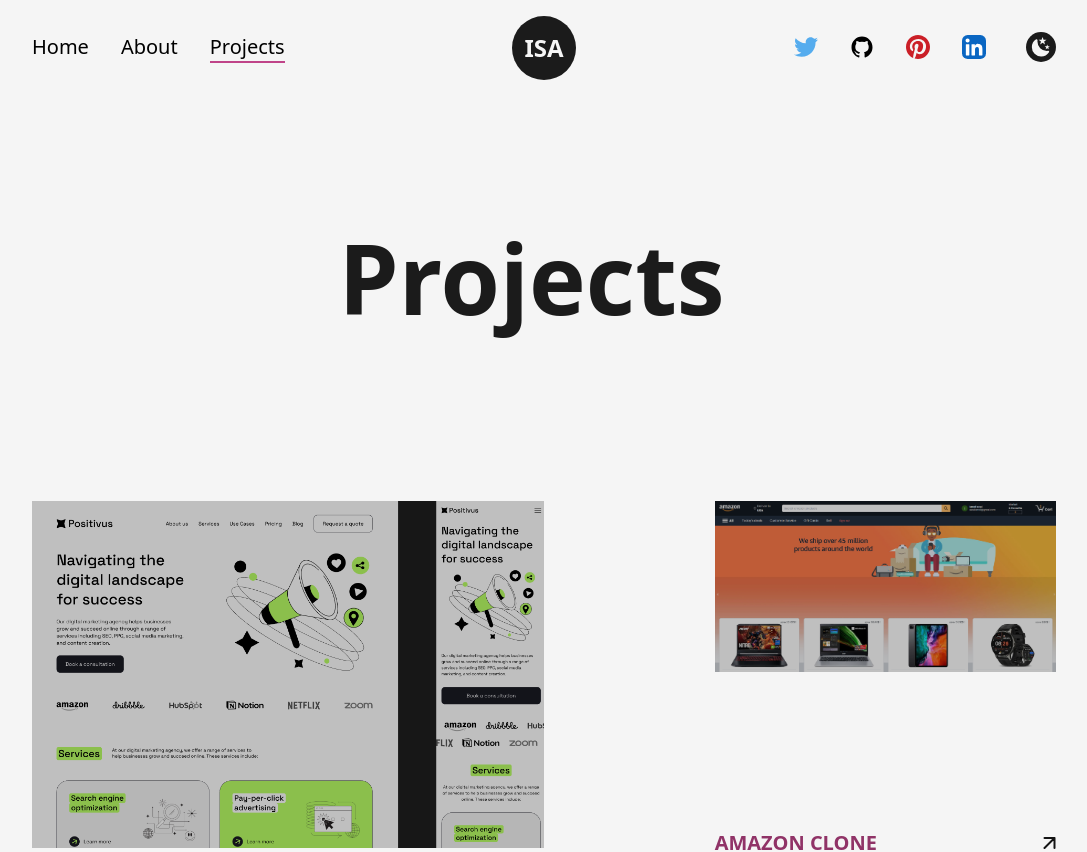
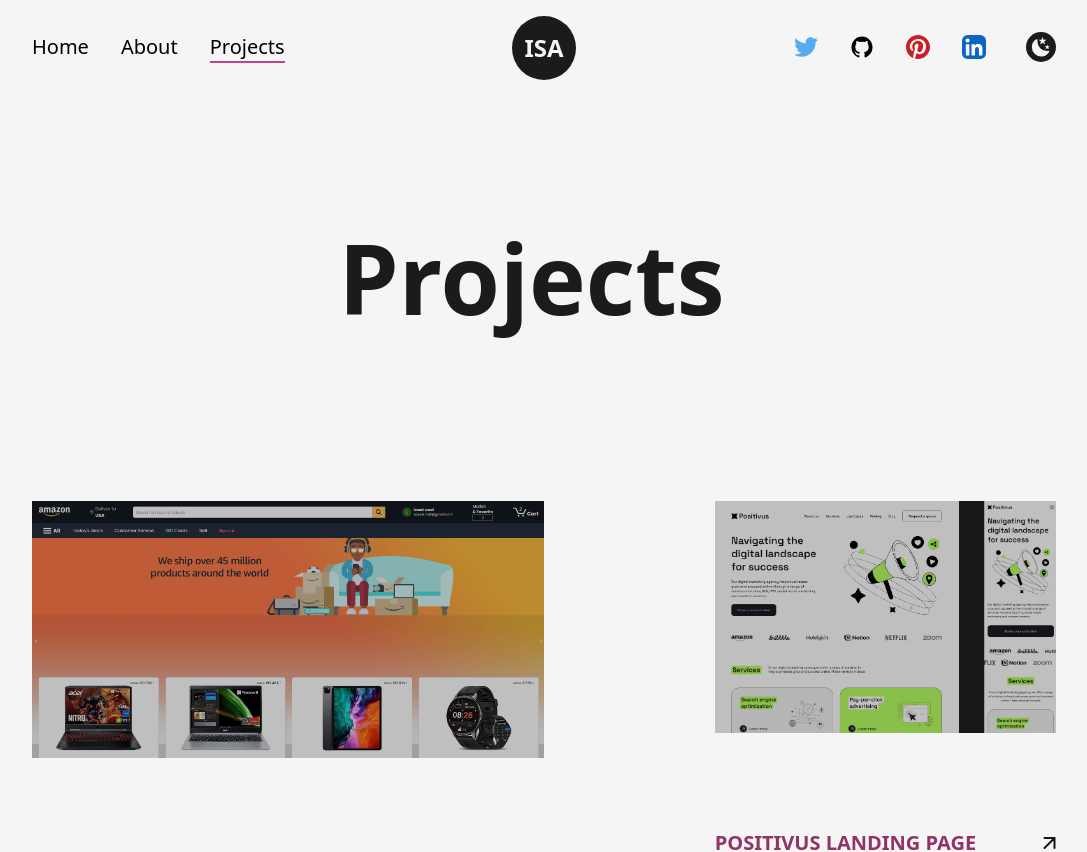
Before and after one commit to IsmailSossiAlaoui/IsmailSossiAlaoui-Portfolio, a Next.js app: page /projects in a window 1280 px wide. Shown: the top 852 px of the page, without its empty margins (96-1183 px from the left). Built offline with nearby package versions, Linux system fonts and the light colour scheme.

Commit message:
Update projects.js

```diff
--- a/src/pages/projects.js
+++ b/src/pages/projects.js
@@ -25,8 +25,9 @@
     <Layout>
     <AnimatedText text="Projects" className='mb-[167px]' />
     <div className='grid w-full grid-cols-12 gap-y-[171px] md:gap-y-[100px]'>
-    <Project title='Positivus Landing Page' description="a web design for a landing page of company specializing in digital marketing"  imageSrc={Positivus} className={"col-span-6 md:col-span-12 "} imageH={"h-[425px] xl:h-[300px] lg:h-[250px] md:h-auto"} linkto={'https://www.figma.com/file/MzTo9bnyR5DyGl3zFrnXdI/Untitled?type=design&node-id=0%3A1&mode=design&t=7LGqDVnUDnhZqRVq-1'} />
-    <Project title='Amazon clone' description="This is an Amazon clone ,I built this project using NextJs, NextAuth, TailwindCss, and NextAuth "  imageSrc={amazon_clone} className={"col-start-9 col-span-4 md:col-span-12 md:col-start-1 "} imageH={'h-[300px] xl:h-[220px] lg:h-[190px] md:h-auto'} linkto={`https://amazon-clone-ismail.vercel.app/`}/>
+    <Project title='Amazon clone' description="This is an Amazon clone ,I built this project using NextJs, NextAuth, TailwindCss, and NextAuth "  imageSrc={amazon_clone} className={"col-span-6 md:col-span-12 "} imageH={'h-[425px] xl:h-[300px] lg:h-[250px] md:h-auto'} linkto={`https://amazon-clone-ismail.vercel.app/`}/>
+    <Project title='Positivus Landing Page' description="a web design for a landing page of company specializing in digital marketing"  imageSrc={Positivus} className={"col-start-9 col-span-4 md:col-span-12 md:col-start-1"} imageH={"h-[300px] xl:h-[220px] lg:h-[190px] md:h-auto"} linkto={'https://www.figma.com/file/MzTo9bnyR5DyGl3zFrnXdI/Untitled?type=design&node-id=0%3A1&mode=design&t=7LGqDVnUDnhZqRVq-1'} />
+
     <Project title='RL Landing Page' description="A web design for a landing page for a Real estate agency"  imageSrc={RL_Landing_page} className={" col-span-4 md:col-span-12 "} imageH={'h-[300px] xl:h-[220px] lg:h-[190px] md:h-auto'} linkto={"https://www.figma.com/file/LTJE8Ja5216nQu64HwOGf3/Real-Estate-Landing-Page?type=design&node-id=1%3A22&mode=design&t=UPvcqnjyacrzQymJ-1"}/>
     <Project title='Gpt3' description="This is a landing page I built using React you can view it deployed on github Pages"  imageSrc={OpenAi} className={"col-start-7 col-span-6 md:col-span-12 md:col-start-1 "} imageH={"h-[425px] xl:h-[300px] lg:h-[250px] md:h-auto"} linkto={"https://ismailsossialaoui.github.io/isaai/"} />
     <Project title='AFD website'  description="A Web design for AFD tech a company specializing in the tech and telecom industry that include an interactive map for the different locations of the company's agencies, this was part of my PFE internship"  imageSrc={AFD} className={"col-span-6 md:col-span-12 md:h-auto "} imageH={"h-[425px] xl:h-[300px] lg:h-[250px] md:h-auto"} linkto={'https://www.figma.com/file/SMiN8DhEA5xGqoLsf7rU6G/AFD?type=design&node-id=0%3A1&mode=design&t=ovwwA3tt3HhXSpJm-1'} />
```
